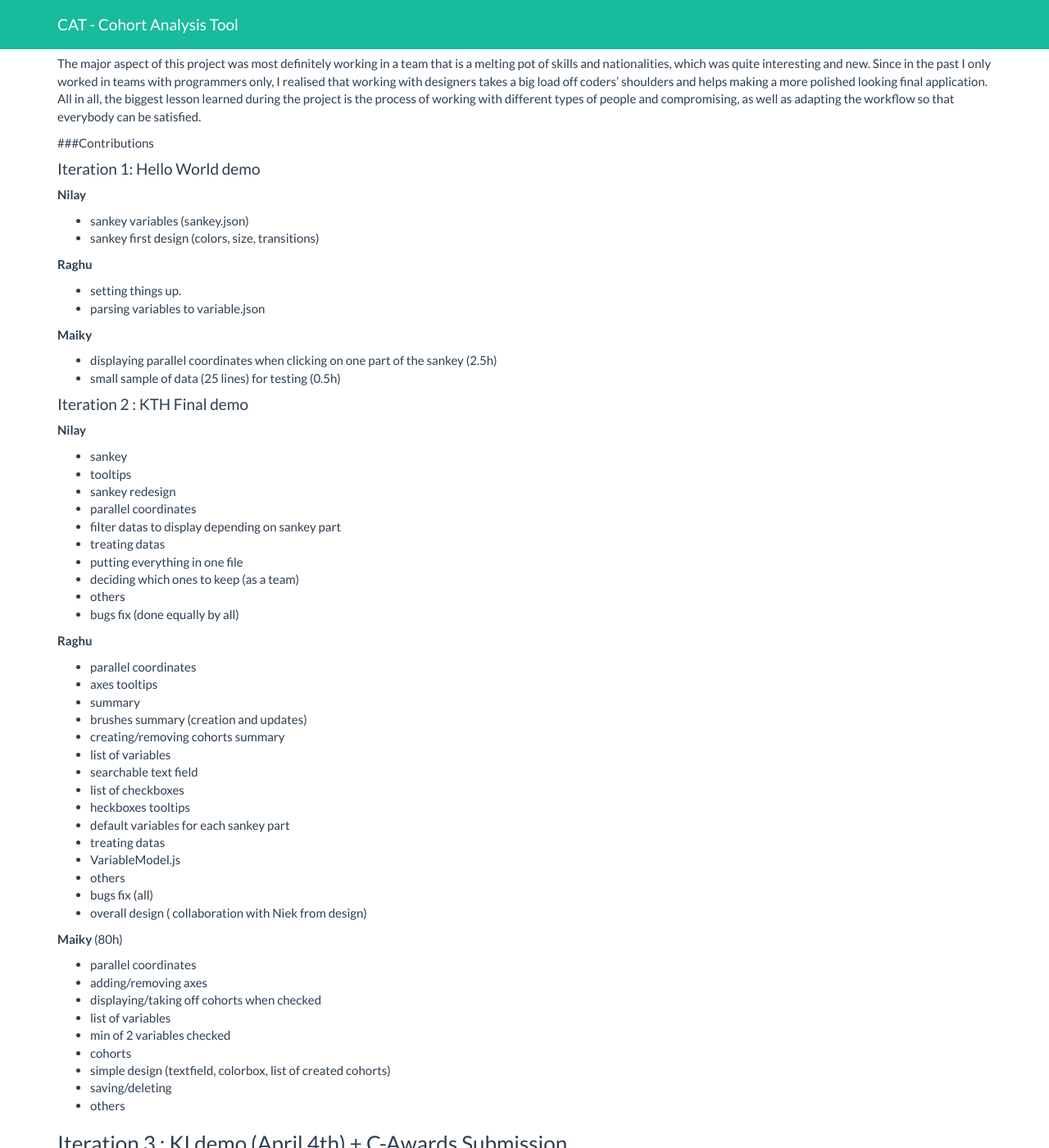
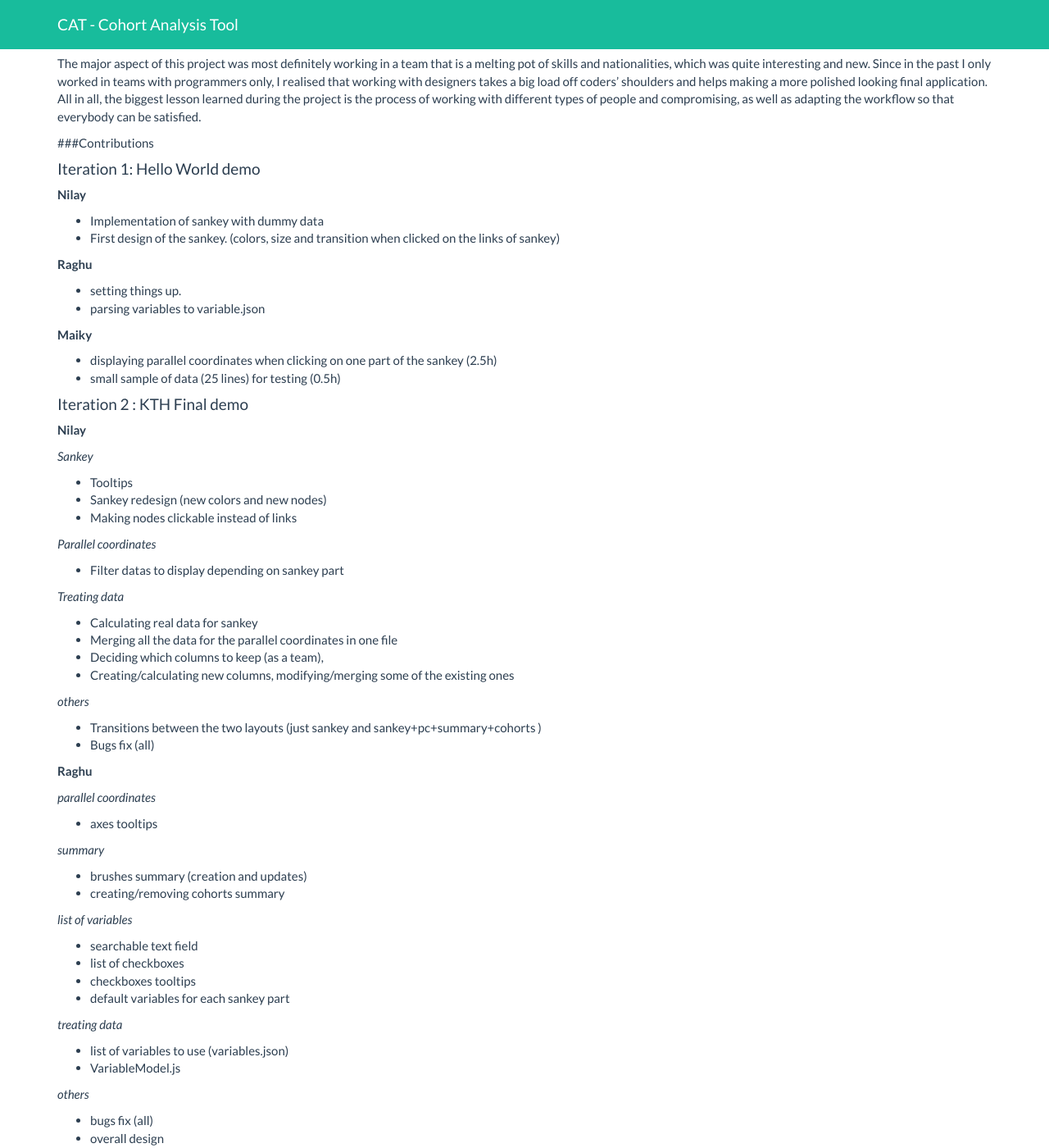
Before and after one commit to raghunayyar/savingprivatenuts, a Jekyll site: the page built from code.md, in a window 1280 px wide and 1400 px high, scrolled down 693 px. Shown: the whole window at 82% size. Built offline with Jekyll 4.4.1, drawn with Linux system fonts in a browser that asks for light colours; our own code applies the rules of GitHub Pages for plain Markdown files; some of the changed text lies outside the part shown.

Commit message:
Updates content

```diff
--- a/code.md
+++ b/code.md
@@ -34,8 +34,9 @@ All in all, the biggest lesson learned during the project is the process of work
 #### Iteration 1: Hello World demo
 
 **Nilay**
-- sankey variables (sankey.json)
-- sankey first design (colors, size, transitions)
+- Implementation of sankey with dummy data
+- First design of the sankey. (colors, size and transition when clicked on the links of sankey)
+
 
 **Raghu**
 - setting things up.
@@ -46,56 +47,84 @@ All in all, the biggest lesson learned during the project is the process of work
 - small sample of data (25 lines) for testing (0.5h)
 
 
+
 #### Iteration 2 : KTH Final demo
 
 **Nilay**
-- sankey
-- tooltips
-- sankey redesign
-- parallel coordinates
-- filter datas to display depending on sankey part
-- treating datas
-- putting everything in one file
-- deciding which ones to keep (as a team)
-- others
-- bugs fix (done equally by all)
+
+*Sankey*
+- Tooltips
+- Sankey redesign (new colors and new nodes)
+- Making nodes clickable instead of links
+
+*Parallel coordinates*
+- Filter datas to display depending on sankey part
+
+*Treating data*
+- Calculating real data for sankey
+- Merging all the data for the parallel coordinates in one file
+- Deciding which columns to keep (as a team),
+- Creating/calculating new columns, modifying/merging some of the existing ones
+
+*others*
+- Transitions between the two layouts (just sankey and sankey+pc+summary+cohorts )
+- Bugs fix (all)
+
 
 **Raghu**
-- parallel coordinates
+
+*parallel coordinates*
 - axes tooltips
-- summary
+
+*summary*
 - brushes summary (creation and updates)
 - creating/removing cohorts summary
-- list of variables
+
+*list of variables*
 - searchable text field
 - list of checkboxes
-- heckboxes tooltips
+- checkboxes tooltips
 - default variables for each sankey part
-- treating datas
+
+*treating data*
+- list of variables to use (variables.json)
 - VariableModel.js
-- others
+
+*others*
 - bugs fix (all)
-- overall design ( collaboration with Niek from design)
+- overall design
 
 **Maiky** (80h)
-- parallel coordinates
+
+*parallel coordinates*
 - adding/removing axes
 - displaying/taking off cohorts when checked
-- list of variables
+
+*list of variables*
 - min of 2 variables checked
-- cohorts
+
+*cohorts*
 - simple design (textfield, colorbox, list of created cohorts)
 - saving/deleting
-- others
+
+*others*
+- QA list → executed by other members
+- bugs fix (all)
+
 
 ### Iteration 3 : KI demo (April 4th) + C-Awards Submission
+
 **Nilay**
-- sankey
+
+*sankey*
 - changes in tooltip (% patients)
-- cohorts
+
+*cohorts*
 - colors for cohorts (from random to ordered)
-- others
+
+*others*
 - bugs fix (all)
+
 
 **Raghu**
 - website
```
